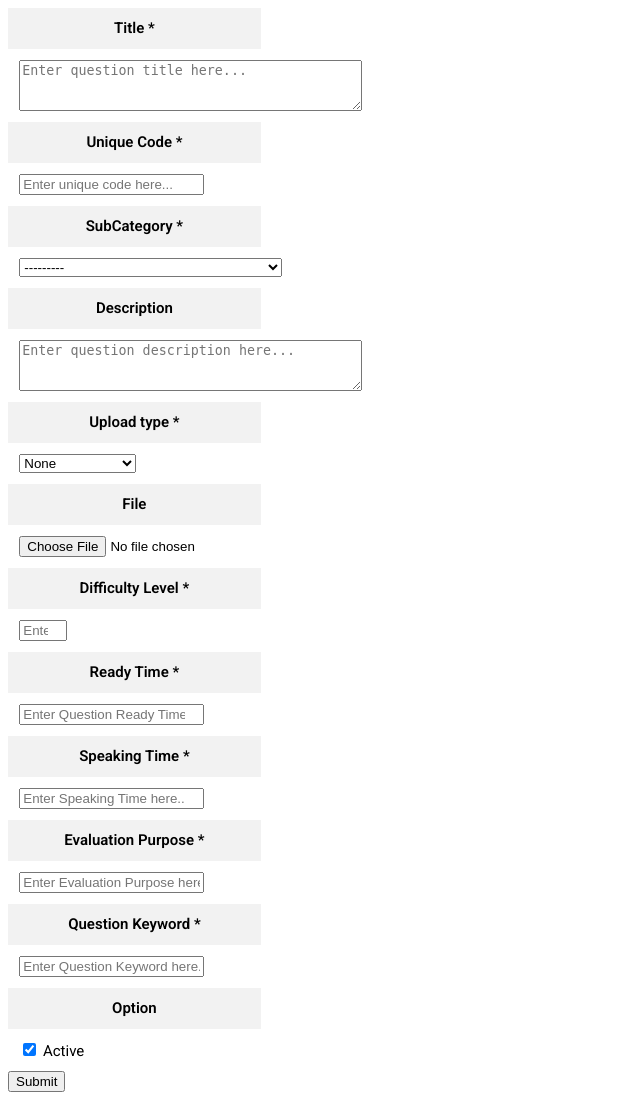
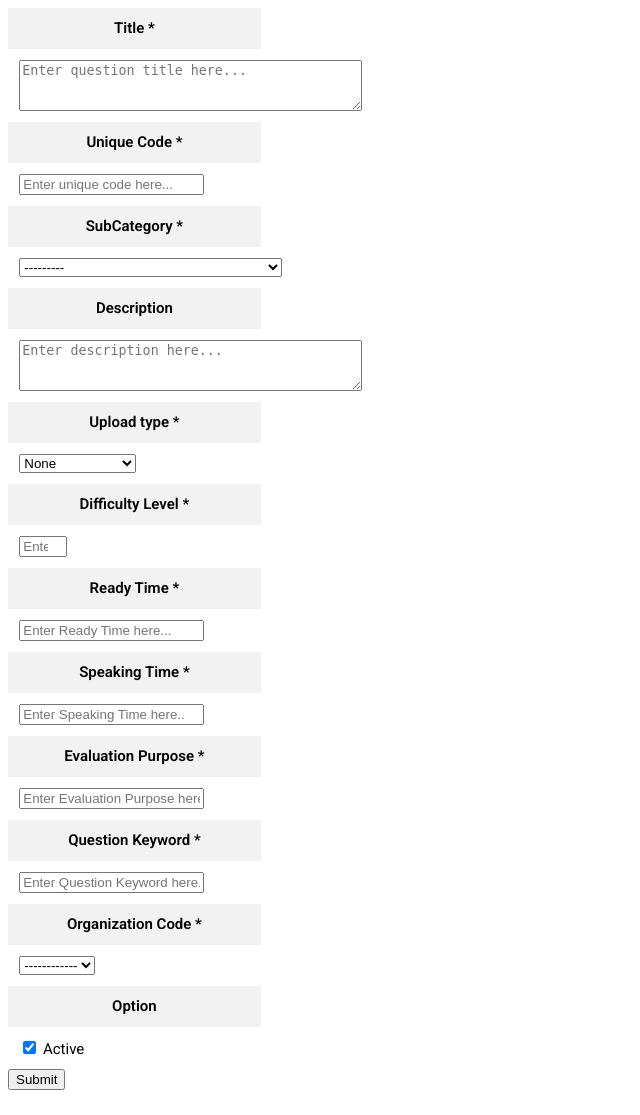
Before and after one commit to SushantGautam/audioannotation, a Django app: template templates/professor/question/ajax/QuestionsCreateAjax.html in a window 1280 px wide. Shown: the whole page, without its empty margins (0-640 px from the left). After the commit the page ends 1090 px from the top, so only its background shows below. Run offline with Django 3.2, Linux system fonts and the light colour scheme; the template is opened without the code that fills it: values that come from a table or form of the project are taken from there, others are empty; data comes from the database, SQL or seed files in the repository.

Commit message:
Question Organization Code added to Create form

```diff
--- a/professor/views.py
+++ b/professor/views.py
@@ -5,6 +5,7 @@ from django.shortcuts import render, redirect
 from django.urls import reverse
 from django.views.generic import ListView, DetailView, CreateView, UpdateView, DeleteView, TemplateView
 
+from orgadmin.models import Organization
 from professor.forms import QuestionForm
 from professor.models import Question, QuestionSet, SubCategory
 
@@ -54,6 +55,7 @@ class QuestionsCreateView(AjaxableResponseMixin, CreateView):
     def get_context_data(self, **kwargs):
         context = super().get_context_data()
         context['subcat'] = SubCategory.objects.all()
+        context['organization_code'] = Organization.objects.all()
         return context
 
     def form_valid(self, form):
--- a/templates/professor/QuestionListPage.html
+++ b/templates/professor/QuestionListPage.html
@@ -87,7 +87,7 @@
 
 
     <div id="add_question_modal" class="modal fade" style="height: -webkit-fill-available;">
-        <div class="modal-dialog modal-lg">
+        <div class="modal-dialog modal-xl">
             <div class="modal-content" style="height: -webkit-fill-available; overflow: auto; overflow-x: hidden;">
                 <div class="modal-header">
                     <h3 class="modal-title text-center" id="create_survey_modal_title" >
--- a/templates/professor/question/ajax/QuestionsCreateAjax.html
+++ b/templates/professor/question/ajax/QuestionsCreateAjax.html
@@ -72,7 +72,7 @@
   <div class="parent row ">
     <div class="title col-4">{% trans 'Description' %}</div>
     <div class="value col-8 description">
-        <textarea placeholder="{% trans 'Enter question description here...' %}" name="description" id="id_description"
+        <textarea placeholder="{% trans 'Enter description here...' %}" name="description" id="id_description"
                   cols="40" rows="3"
                   class="form-control" >{% if object %}{{ object.description }}{% endif %}</textarea>
     </div>
@@ -104,7 +104,7 @@
     </div>
   </div>
 
-  <div class="parent row ">
+  <div class="parent row file_upload_field">
     <div class="title col-4">{% trans 'File' %}</div>
     <div class="value col-8 file_upload">
 
@@ -142,7 +142,7 @@
   <div class="parent row question_form_table_row">
     <div class="title col-4 question_form_table_th">{% trans 'Difficulty Level' %} *</div>
     <div class="value col-8 question_form_table_td">
-      <input placeholder="{% trans 'Enter Question Difficulty level here...(0: both, 1: beginner, 2: advanced)' %}" type="number" required name="difficulty_level"
+      <input placeholder="{% trans 'Enter Difficulty level here...(0: both, 1: beginner, 2: advanced)' %}" type="number" required name="difficulty_level"
              maxlength="1" min="0" max="2"  id="id_level" class="form-control"
         {% if object %} value="{{ object.difficulty_level }}"{% endif %}>
       <div class="question_form_level_error question_form_error_div ">
@@ -154,7 +154,7 @@
 <div class="parent row question_form_table_row">
     <div class="title col-4 question_form_table_th">{% trans 'Ready Time ' %} *</div>
     <div class="value col-8 question_form_table_td">
-      <input placeholder="{% trans 'Enter Question Ready Time here...' %}" type="number" required name="ready_time"
+      <input placeholder="{% trans 'Enter Ready Time here...' %}" type="number" required name="ready_time"
               id="id_ready_time" class="form-control"  maxlength="5"
         {% if object %} value="{{ object.ready_time }}"{% endif %}>
       <div class="question_form_ready_time_error question_form_error_div ">
@@ -209,6 +209,40 @@
     </div>
   </div>
 
+
+  <div class="parent row question_form_table_row">
+      <div class="title col-4 question_form_table_th">{% trans 'Organization Code' %} *</div>
+      <div class="value col-8 question_form_table_td">
+
+{#        <input placeholder="{% trans 'Enter Organization Code here...' %}" type="text" required name="organization_code"#}
+{#               id="id_organization_code" class="form-control"#}
+{#          {% if object %} value="{{ object.organization_code }}"{% endif %}>#}
+ <select name="organization_code" id="id_organization_code" class="form-control">
+        {% if not object %}
+          <option value=""  selected="">------------</option>
+
+        {% endif %}
+
+          {% for organization in organization_code %}
+          <option value="{{ organization.pk }}"
+            {% if object.organization_code.pk == organization.pk %}
+                  selected
+
+            {% endif %}>
+            {% trans organization.name %}
+          </option>
+        {% endfor %}
+
+      </select>
+
+        <div class="question_form_question_keywords_error question_form_error_div">
+          {% trans 'Organization Code is required' %}
+        </div>
+      </div>
+    </div>
+
+
+
   <div class="parent row  question_form_table_row">
     <div class="title col-4 ">{% trans 'Option' %}</div>
     <div class="value col-8 question_form_table_td option_fields">
@@ -245,8 +279,7 @@
 <script>
 
 $(document).ready(function (){
-
-
+    $('.file_upload_field').css('display', 'none');
 })
 
  $("#question_submit_btn").click(function(){
@@ -297,6 +330,15 @@ $(document).ready(function (){
       return true;
     }
 
+    $('#id_upload_type').on('change', function(){
+
+      if($(this).val()==='NON'){
+        $('.file_upload_field').css('display', 'none');
+      }
+      else{
+        $('.file_upload_field').css('display', 'flex');
+      }
+    })
 
 
 </script>
```
